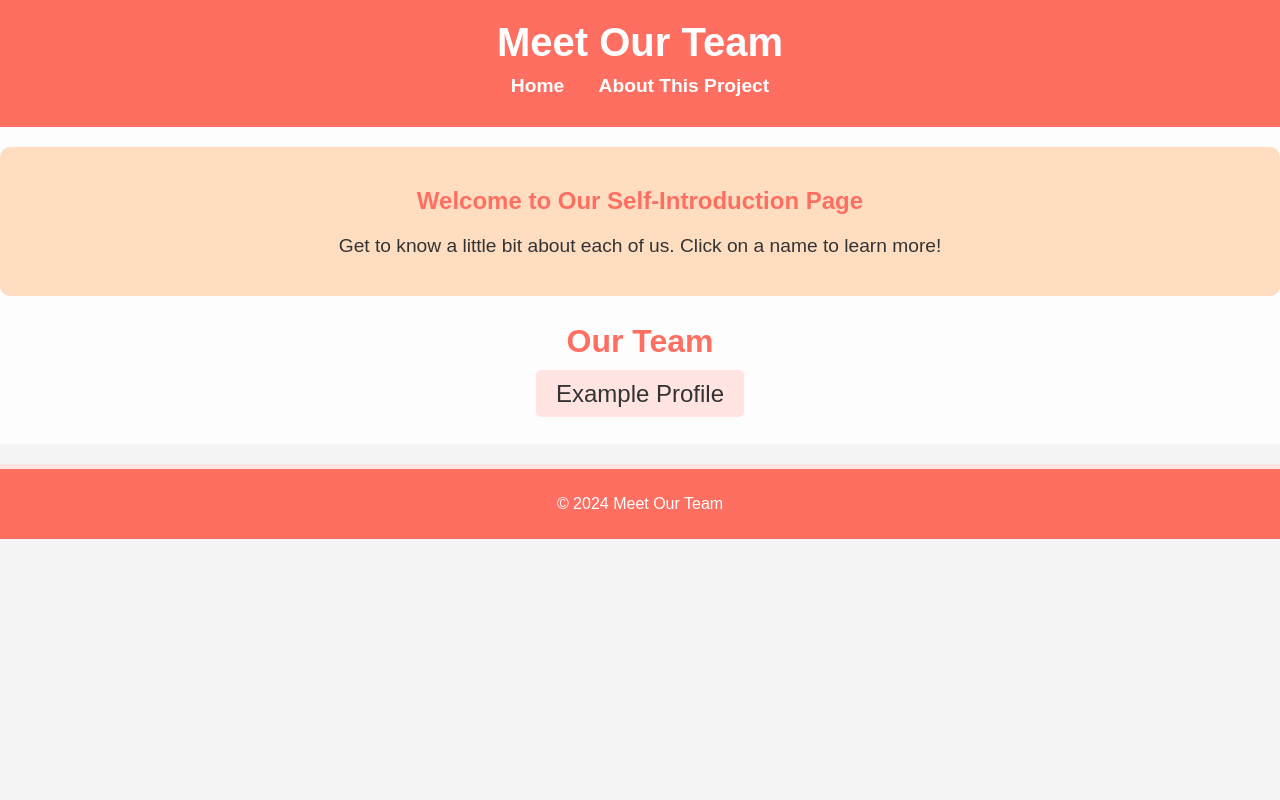
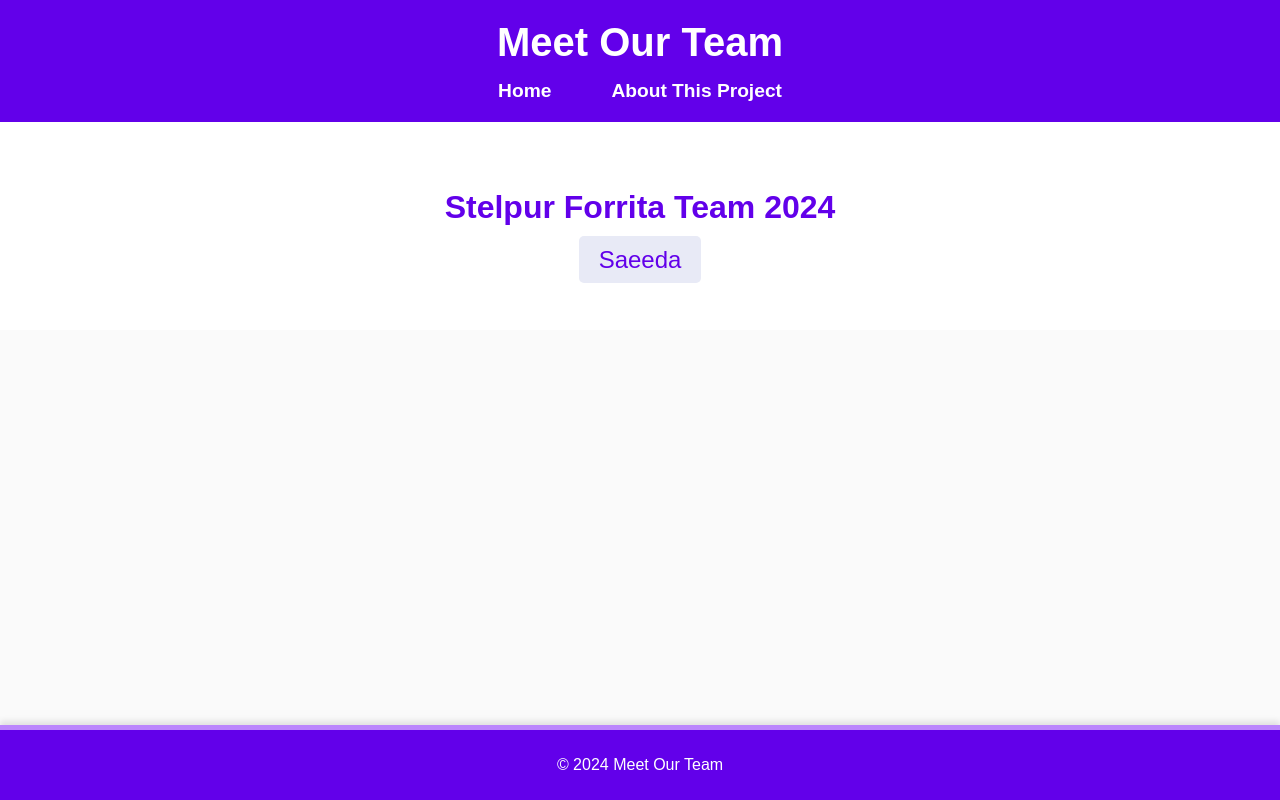
Before and after one commit to SaeSaeeda/StelpurForrita, a plain HTML site: page index.html in a window 1280 px wide. Drawn offline with Linux system fonts and the light colour scheme.

Commit message:
fix style

```diff
--- a/assets/style.css
+++ b/assets/style.css
@@ -2,7 +2,7 @@ body {
     font-family: 'Arial', sans-serif;
     margin: 0;
     padding: 0;
-    background-color: #f4f4f4;
+    background-color: #fafafa;
     color: #333;
 }
 
@@ -13,26 +13,30 @@ body {
 }
 
 header {
-    background-color: #FF6F61;
+    background-color: #6200ea;
     color: white;
     padding: 20px 0;
     text-align: center;
+    box-shadow: 0 4px 6px rgba(0, 0, 0, 0.1);
 }
 
 header h1 {
     margin: 0;
     font-size: 2.5em;
+    color: #ffffff;
 }
 
 nav ul {
     list-style-type: none;
     padding: 0;
-    margin: 10px 0;
+    margin: 15px 0 0 0;
+    display: flex;
+    justify-content: center;
+    gap: 30px;
 }
 
 nav ul li {
-    display: inline;
-    margin: 0 15px;
+    margin: 0;
 }
 
 nav ul li a {
@@ -40,43 +44,32 @@ nav ul li a {
     text-decoration: none;
     font-weight: bold;
     font-size: 1.2em;
+    padding: 10px 15px;
+    border-radius: 30px;
+    transition: background-color 0.3s ease, color 0.3s ease;
+}
+
+nav ul li a:hover {
+    background-color: #bb86fc;
+    color: #6200ea;
 }
 
 main {
-    padding: 20px 0;
-    background-color: #fdfdfd;
-}
-
-.intro {
-    text-align: center;
-    padding: 20px;
-    background-color: #FFDDC1;
-    border-radius: 10px;
-    margin-bottom: 20px;
-}
-
-.intro h2 {
-    color: #FF6F61;
-}
-
-.intro p {
-    font-size: 1.2em;
-    margin-top: 10px;
-}
-
-.profile-list {
-    text-align: center;
+    padding: 40px 0;
+    background-color: #ffffff;
 }
 
 .profile-list h2 {
-    color: #FF6F61;
+    color: #6200ea;
     font-size: 2em;
     margin-bottom: 20px;
+    text-align: center;
 }
 
 #profile-list {
     list-style-type: none;
     padding: 0;
+    text-align: center;
 }
 
 #profile-list li {
@@ -85,24 +78,28 @@ main {
 
 #profile-list a {
     text-decoration: none;
-    color: #333;
+    color: #6200ea;
     font-size: 1.5em;
-    background-color: #FFE4E1;
+    background-color: #e8eaf6;
     padding: 10px 20px;
     border-radius: 5px;
-    transition: background-color 0.3s ease;
+    transition: background-color 0.3s ease, color 0.3s ease;
 }
 
 #profile-list a:hover {
-    background-color: #FF6F61;
+    background-color: #bb86fc;
     color: white;
 }
 
 footer {
-    background-color: #FF6F61;
+    background-color: #6200ea;
     color: white;
     text-align: center;
     padding: 10px 0;
     margin-top: 20px;
-    border-top: 5px solid #FFE4E1;
+    border-top: 5px solid #bb86fc;
+    position: fixed;
+    bottom: 0;
+    width: 100%;
+    box-shadow: 0 -4px 6px rgba(0, 0, 0, 0.1);
 }
--- a/index.html
+++ b/index.html
@@ -19,15 +19,11 @@
         </div>
     </header>
     <main>
-        <section class="intro">
-            <h2>Welcome to Our Self-Introduction Page</h2>
-            <p>Get to know a little bit about each of us. Click on a name to learn more!</p>
-        </section>
         <section class="profile-list">
-            <h2>Our Team</h2>
+            <h2>Stelpur Forrita Team 2024</h2>
             <ul id="profile-list">
-                <!-- Links to individual profiles will be added here by students -->
-                <li><a href="/profiles/saeeda.html">Example Profile</a></li>
+                <!-- This is the link to your page, copy paste this and add your own HTML link -->
+                <li><a href="/profiles/saeeda.html">Saeeda</a></li>
             </ul>
         </section>
     </main>
```
Also changed, not shown: about.html (+2 -2 lines), profiles/saeeda.html (+4 -4 lines), 1 other file.
